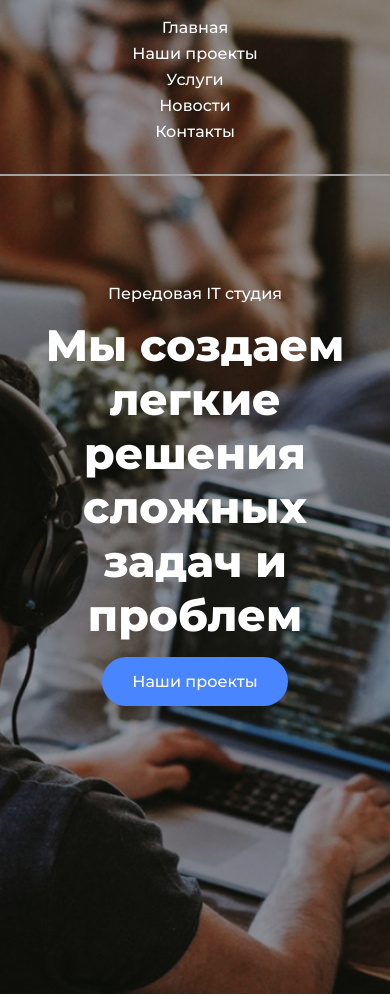
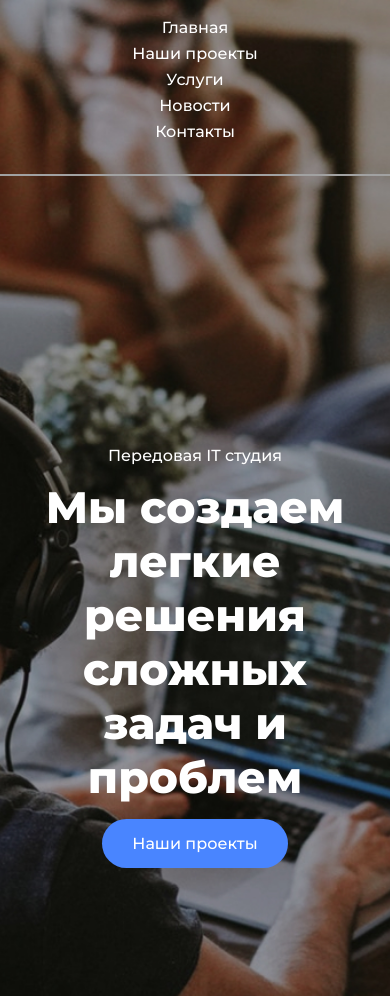
Before and after one commit to SpryMann/it-company-sprymann, a plain HTML site: page index.html in a window 390 px wide. Shown: the top 996 px of the page. Drawn offline with Linux system fonts and the light colour scheme.

Commit message:
New changes

```diff
--- a/css/style.css
+++ b/css/style.css
@@ -78,7 +78,6 @@ li {
 .header {
     background: url(../img/header-bg.jpg) center no-repeat;
     background-size: cover;
-    height: 100vh;
 }
 
 .nav {
@@ -109,7 +108,8 @@ li {
 }
 
 .offer {
-    margin-top: 30%;
+    padding-top: 45%;
+    padding-bottom: 45%;
     text-align: center;
 }
 
@@ -522,9 +522,6 @@ li {
 }
 
 @media screen and (max-width: 768px) {
-    .header {
-        height: calc(100vh + 150px);
-    }
 
     .offer__title {
         font-size: 44px;
```
